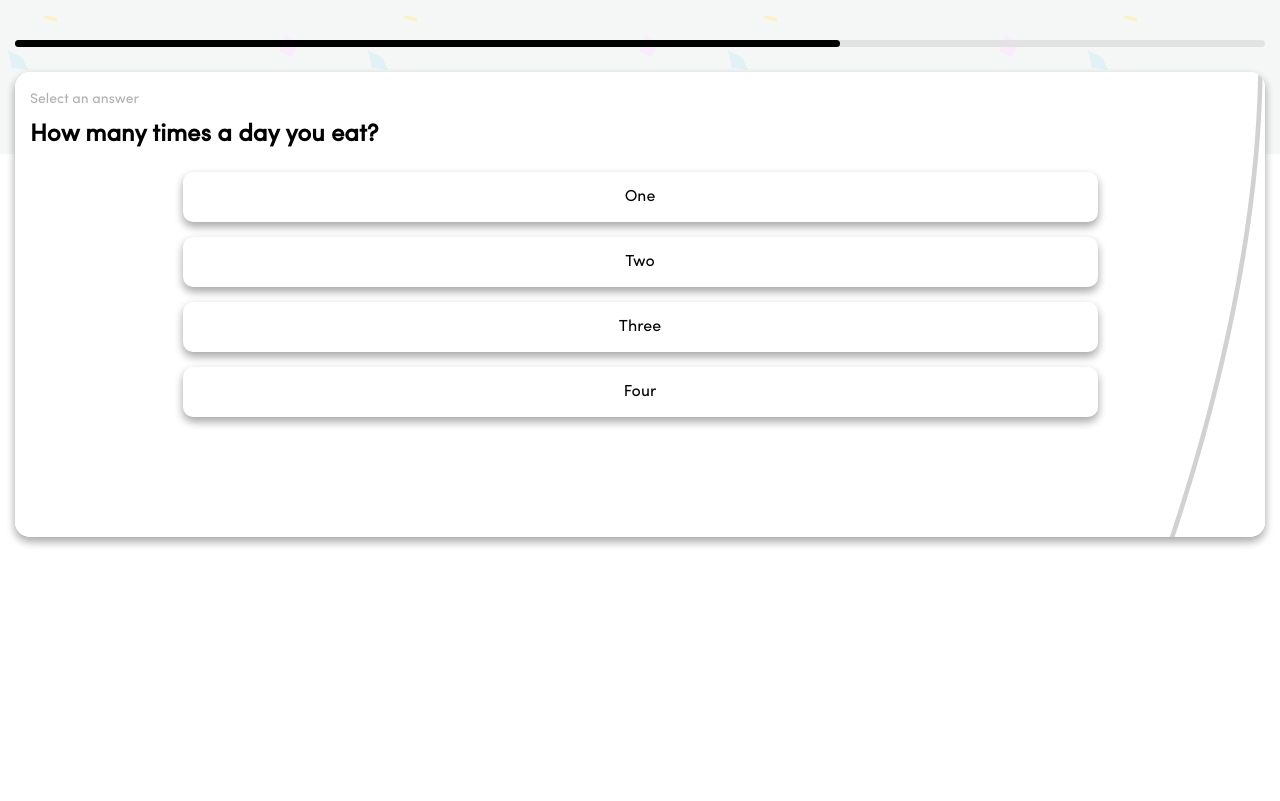
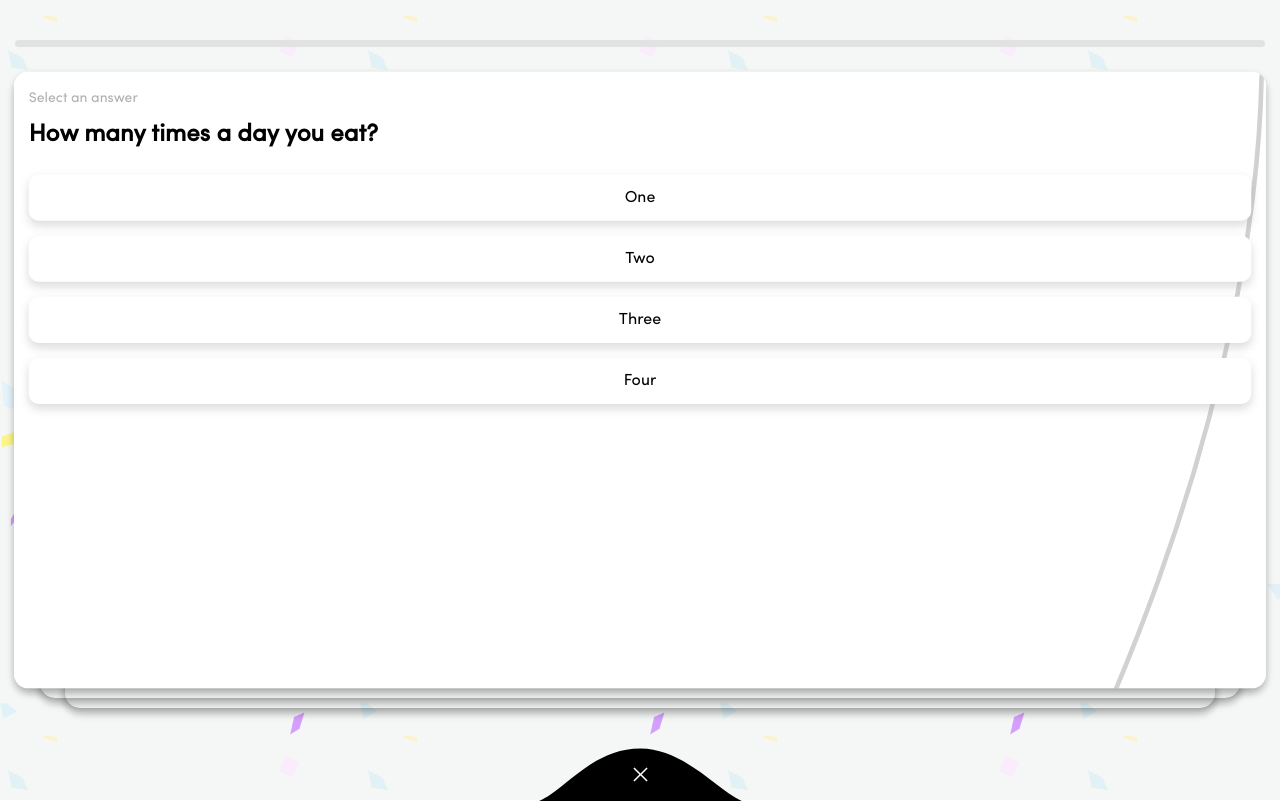
Before and after one commit to Gurubaran-B/Catalyst_consumer, a Next.js app: page /QuizPannel in a window 1280 px wide. Built offline with nearby package versions, Linux system fonts and the light colour scheme.

Commit message:
third push
version 1.1
contains completed card stack for quiz.

```diff
--- a/Components/QuizCard.js
+++ b/Components/QuizCard.js
@@ -1,19 +1,25 @@
 import React from "react";
+import {motion} from "framer-motion";
 import styles from '../styles/QuizCard.module.css';
 
 
-function QuizCard() {
+function QuizCard({current,setCurrent,cross,loc,percent,setPercent}) {
 
     let options = ['One','Two','Three','Four'];
 
     return (
-        <div className={styles.container}>
+        (cross === 0) &&
+        <motion.div
+            initial={{opacity:0}}
+            animate={{opacity:1, scale:1.002}}
+            transition={{duration:0.4, delay:0.2}}
+            className={styles.container}>
             <div>Select an answer</div>
             <h1>How many times a day you eat?</h1>
             <div className={styles.options}>
-                {options.map((option, i) => (<div className={styles.option} key={i}>{option}</div>))}
+                {options.map((option, i) => (<div onClick={() => {setCurrent(current + 1); setPercent(percent + loc)}} className={styles.option} key={i}>{option}</div>))}
             </div>
-        </div>
+        </motion.div>
     );
 }
 
--- a/pages/QuizPannel.js
+++ b/pages/QuizPannel.js
@@ -1,23 +1,57 @@
-import React from "react";
+import React, {useState} from "react";
+import {motion, AnimatePresence} from "framer-motion";
 import Progressbar from '../Components/Progressbar.js';
 import QuizCard from '../Components/QuizCard.js';
 import styles from '../styles/QuizPannel.module.css';
 
 function Quiz()
 {
+    let arr = [1,2,3,4,5]
+    let loc = 100 / arr.length;
+
+    const [current, setCurrent] = useState(0);
+    const [percent, setPercent] = useState(0);
+
     return(
         <div className={styles.container}>
 
             <div className={styles.progress}>
-                <Progressbar percent={66} />
+                <Progressbar percent={percent} />
             </div>
 
             <div className={styles.cardContainer}>
                 <div className={styles.cardStack}>
-                    <div className={styles.card} style={{zIndex: 400, width: '100%', top:0}}><QuizCard /></div>
-                    {/* <div className={styles.card} style={{zIndex: 300, width: '96%', top:10}}><QuizCard /></div>
-                    <div className={styles.card} style={{zIndex: 200, width: '92%', top:20}}><QuizCard /></div>
-                    <div className={styles.card} style={{zIndex: 100, width: '88%', top:30}}><QuizCard /></div> */}
+                    {arr.map((e, i) =>
+                        {
+                            return (
+                                <AnimatePresence>
+                                    {(((i - current) >= 0) && ((i - current) < 3)) &&
+                                        (<motion.div
+                                            className={styles.card}
+                                            initial={{opacity:0, y:'100vh'}}
+                                            animate={{opacity:1, y:0}}
+                                            exit={{rotate: 60 ,x:'-100vw', opacity:0}}
+                                            transition={{duration:0.8}}
+                                            style={{
+                                                        zIndex: `${300 - ((i - current) * 100)}`,
+                                                        width: `${100 - ((i - current) * 4)}%`,
+                                                        top:`${0 + ((i - current) * 10)}px`
+                                                    }}>
+                                                        <QuizCard
+                                                            loc = {loc}
+                                                            cross = {(i - current)}
+                                                            current = {current}
+                                                            setCurrent={setCurrent}
+                                                            percent = {percent}
+                                                            setPercent= {setPercent}
+                                                        />
+                                            </motion.div>
+                                        )
+                                    }
+                                </AnimatePresence>
+                            );
+                        })
+                    }
                 </div>
             </div>
 
--- a/styles/QuizCard.module.css
+++ b/styles/QuizCard.module.css
@@ -5,6 +5,7 @@
     border-radius: 15px;
     background-image: url('../public/Quizcard-bg.svg');
     background-size: cover;
+    height: 100%;
 }
 
 .container h1 {
@@ -18,17 +19,17 @@
     justify-content: center;
     align-items: center;
     gap: 15px;
-    margin: 25px 0px 100px 0px;
+    margin-top: 2rem;
 }
 
 .option {
-    width: 75%;
-    height: 50px;
+    width: 100%;
+    padding: 15px 10px;
     display: flex;
     justify-content: space-around;
     align-items: center;
     border-radius: 10px;
-    box-shadow: 0 4px 8px 0 rgba(0, 0, 0, 0.2), 0 5px 10px 0 rgba(0, 0, 0, 0.19);
+    box-shadow: 0 4px 10px 0 rgb(178 178 178 / 20%), 0 5px 10px 0 rgb(135 135 135 / 19%);
     color: black;
     background-color: white;
     font-size: 16px;
--- a/styles/QuizPannel.module.css
+++ b/styles/QuizPannel.module.css
@@ -2,6 +2,7 @@
     padding: 15px 15px 0px 15px;
     background-image: url('../public/Confetti.svg');
     position: relative;
+    height: calc(100vh - 15px);
 }
 
 .progress {
@@ -13,7 +14,7 @@
     display: flex;
     justify-content: space-around;
     align-items: center;
-    height: fit-content;
+    height: 80%;
 }
 
 .cardStack {
@@ -22,7 +23,7 @@
     flex-direction: column;
     align-items: center;
     position: relative;
-    height: inherit;
+    height: 100%;
 }
 
 
@@ -30,6 +31,8 @@
     position: absolute;
     border-radius: 15px;
     box-shadow: 0 4px 8px 0 rgba(0, 0, 0, 0.2), 0 5px 10px 0 rgba(0, 0, 0, 0.19);
+    height: 100%;
+    display: hidden;
 }
 
 .closebtn {
@@ -40,6 +43,9 @@
     margin-top: 30px;
     color: white;
     height: 52px;
+    position: absolute;
+    bottom: 0px;
+    left: 50%;
 }
 
 .closebtn img {
@@ -47,8 +53,6 @@
 }
 
 .close {
-    width: 15px;
-    height: 15px;
-    background-color: black;
-    border-radius: 50%;
+    width: 25px;
+    height: 25px;
 }
```
Also changed, not shown: 1 other file (tests, documents, lock files or other folders).
